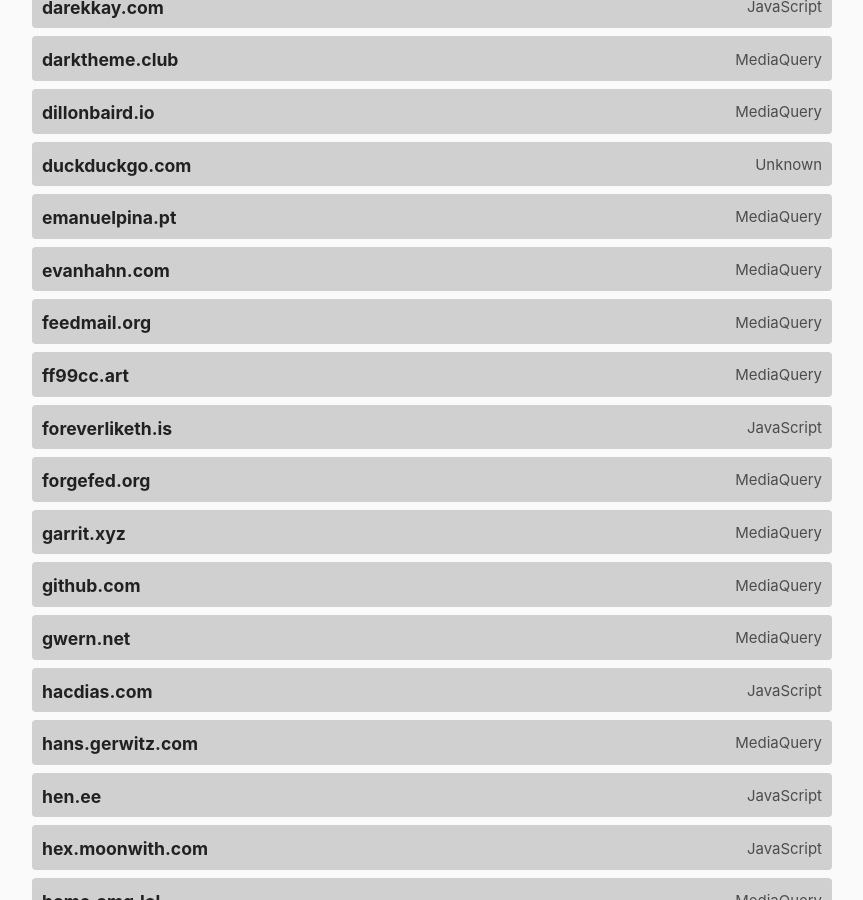
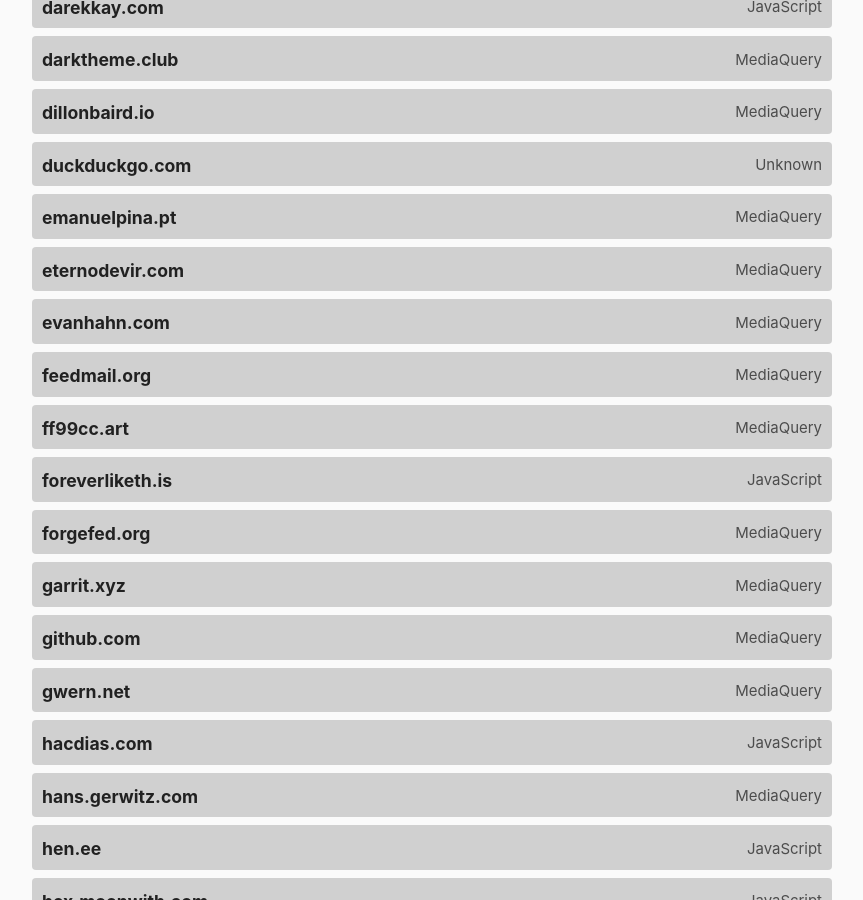
Before and after one commit to katherinek727/darktheme.club, a Jekyll site: the page built from index.md, in a window 1280 px wide and 900 px high, scrolled down 2059 px. Shown: the whole window, without its empty margins (208-1071 px from the left). Built offline with Jekyll 4.4.1, drawn with Linux system fonts in a browser that asks for light colours.

Commit message:
feat: add eternodevir.com

```diff
--- a/_data/sites.yml
+++ b/_data/sites.yml
@@ -1,3 +1,8 @@
+- domain: eternodevir.com
+  url: https://eternodevir.com/
+  method: mediaquery
+  last_checked: 2023-12-23
+
 - domain: 512kb.club
   url: https://512kb.club/
   method: mediaquery
```
